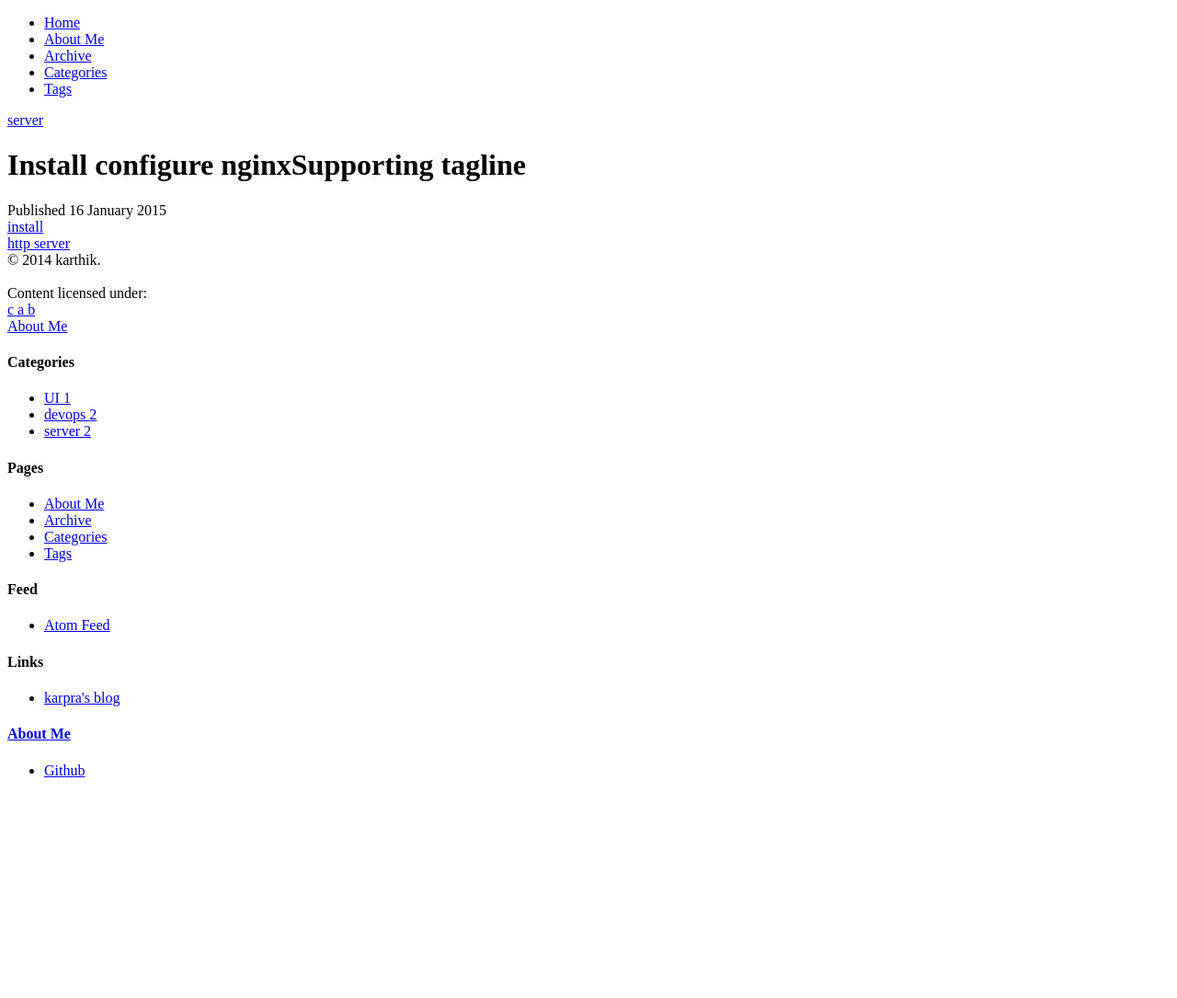
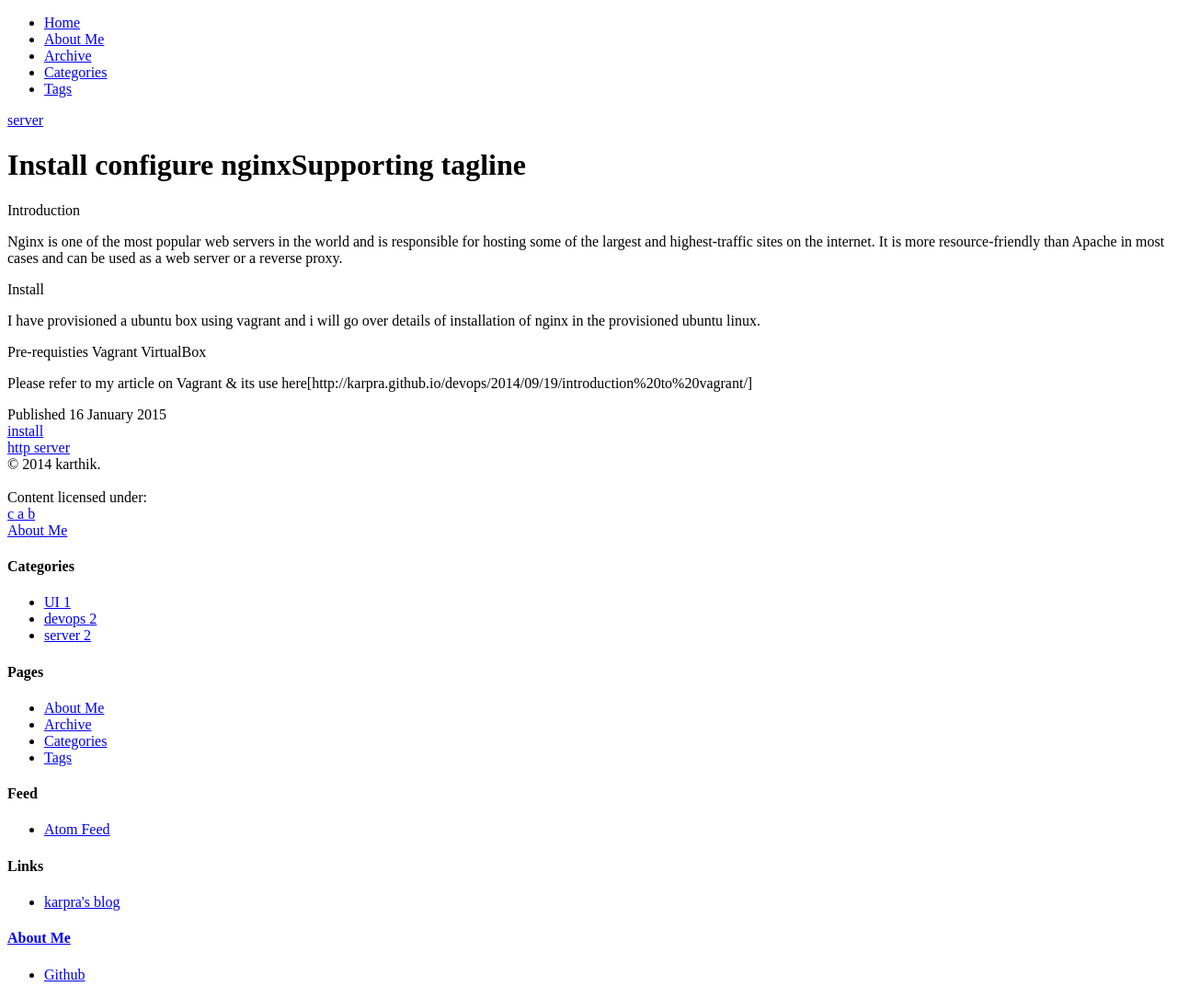
Before and after one commit to karpra/karpra.github.io, a Jekyll site: the page built from _posts/2015-1-16-install configure nginx.md, in a window 1280 px wide. Shown: the whole page at 92% size. Built offline with Jekyll 4.4.1, drawn with Linux system fonts in a browser that asks for light colours; nearby versions of some CDN libraries; library files that are not in the unit come from our copies; before the commit the page ends 900 px from its top, so only the background shows below that.

Commit message:
Update 2015-1-16-install configure nginx.md

```diff
--- a/_posts/2015-1-16-install configure nginx.md
+++ b/_posts/2015-1-16-install configure nginx.md
@@ -4,3 +4,17 @@ category : server
 tagline: "Supporting tagline"
 tags : [install,http server]
 ---
+
+Introduction
+
+Nginx is one of the most popular web servers in the world and is responsible for hosting some of the largest and highest-traffic sites on the internet. It is more resource-friendly than Apache in most cases and can be used as a web server or a reverse proxy.
+
+Install
+
+I have provisioned a ubuntu box using vagrant and i will go over details of installation of nginx in the provisioned ubuntu linux.
+
+  Pre-requisties
+  Vagrant
+  VirtualBox
+
+Please refer to my article on Vagrant & its use here[http://karpra.github.io/devops/2014/09/19/introduction%20to%20vagrant/]
```
